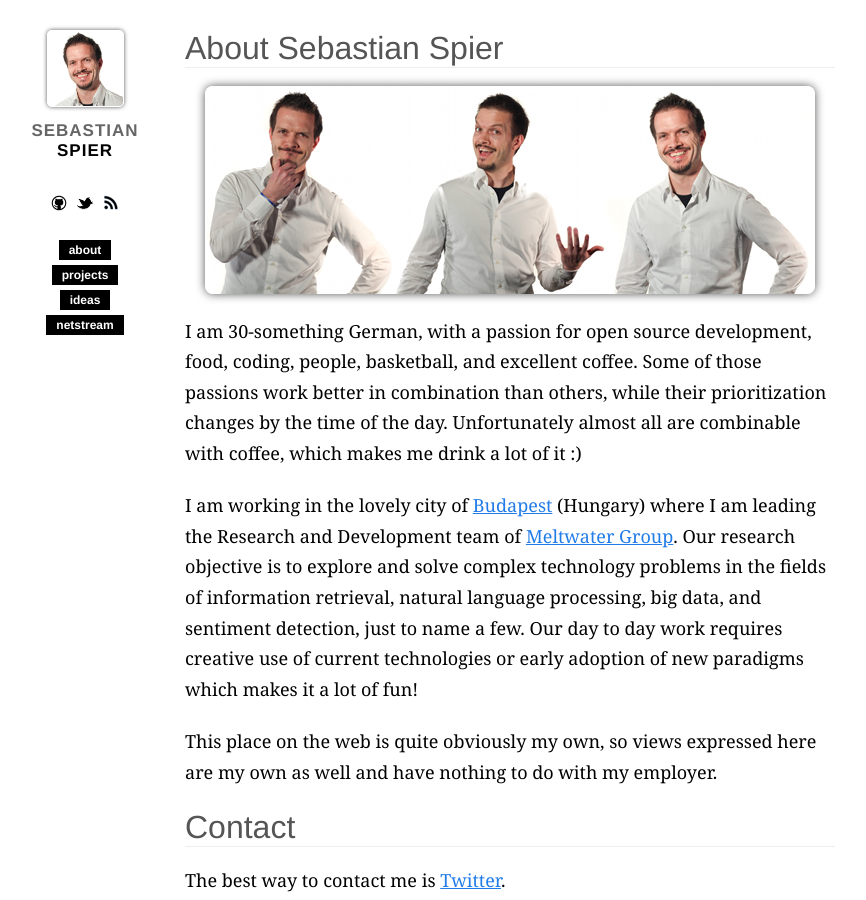
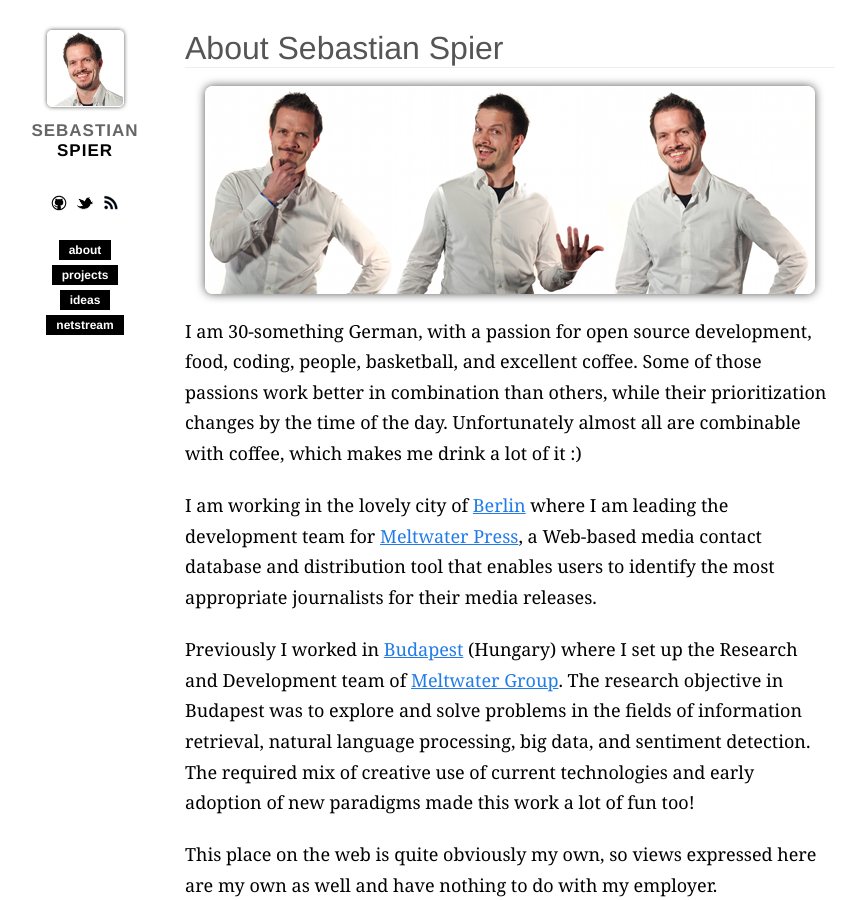
Before and after one commit to spier/spier.github.io, a Jekyll site: the page built from about.md, in a window 1280 px wide and 900 px high. Shown: the whole window, without its empty margins (15-881 px from the left). Built offline with Jekyll 4.4.1, drawn with Linux system fonts in a browser that asks for light colours; nearby versions of some CDN libraries; Markdown is read by kramdown in place of the engine named in the settings.

Commit message:
fixed about page

```diff
--- a/about.md
+++ b/about.md
@@ -7,7 +7,9 @@ title: "About Sebastian Spier"
 
 I am 30-something German, with a passion for open source development, food, coding, people, basketball, and excellent coffee. Some of those passions work better in combination than others, while their prioritization changes by the time of the day. Unfortunately almost all are combinable with coffee, which makes me drink a lot of it :)
 
-I am working in the lovely city of [Budapest][] (Hungary) where I am leading the Research and Development team of [Meltwater Group][meltwater]. Our research objective is to explore and solve complex technology problems in the fields of information retrieval, natural language processing, big data, and sentiment detection, just to name a few. Our day to day work requires creative use of current technologies or early adoption of new paradigms which makes it a lot of fun!
+I am working in the lovely city of [Berlin][] where I am leading the development team for [Meltwater Press](), a Web-based media contact database and distribution tool that enables users to identify the most appropriate journalists for their media releases.
+
+Previously I worked in [Budapest][] (Hungary) where I set up the Research and Development team of [Meltwater Group][meltwater]. The research objective in Budapest was to explore and solve problems in the fields of information retrieval, natural language processing, big data, and sentiment detection. The required mix of creative use of current technologies and early adoption of new paradigms made this work a lot of fun too!
 
 This place on the web is quite obviously my own, so views expressed here are my own as well and have nothing to do with my employer.
 
@@ -18,7 +20,8 @@ The best way to contact me is [Twitter][].
 [Twitter]: http://twitter.com/sebastianspier
 [meltwater]: http://www.meltwater.com
 [Budapest]: http://maps.google.com/maps?q=Budapest&hl=en&sll=37.0625,-95.677068&sspn=56.112526,105.996094&t=h&z=11
-
+[Berlin]: http://en.wikipedia.org/wiki/Berlin
+[Meltwater Press]: http://www.meltwater.com/products/meltwater-press/
 
 # Some places I have been
 
```
